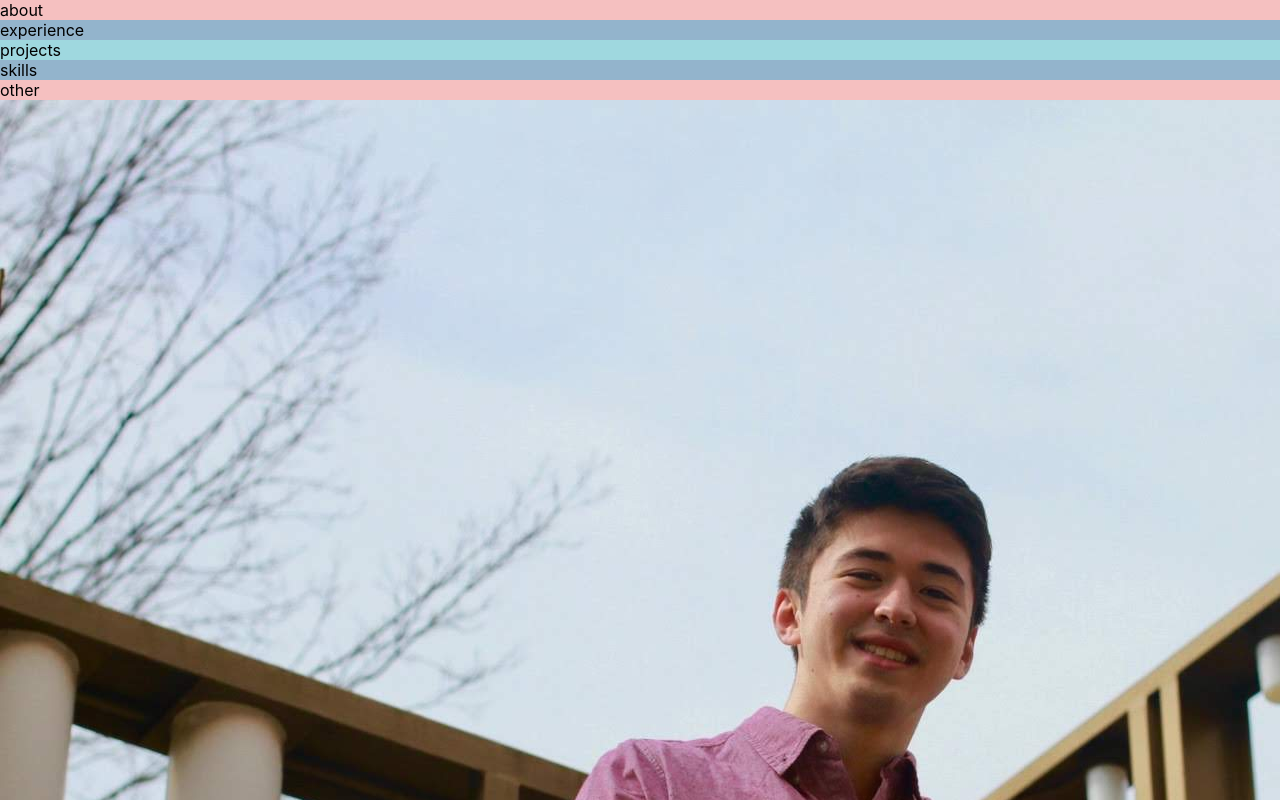
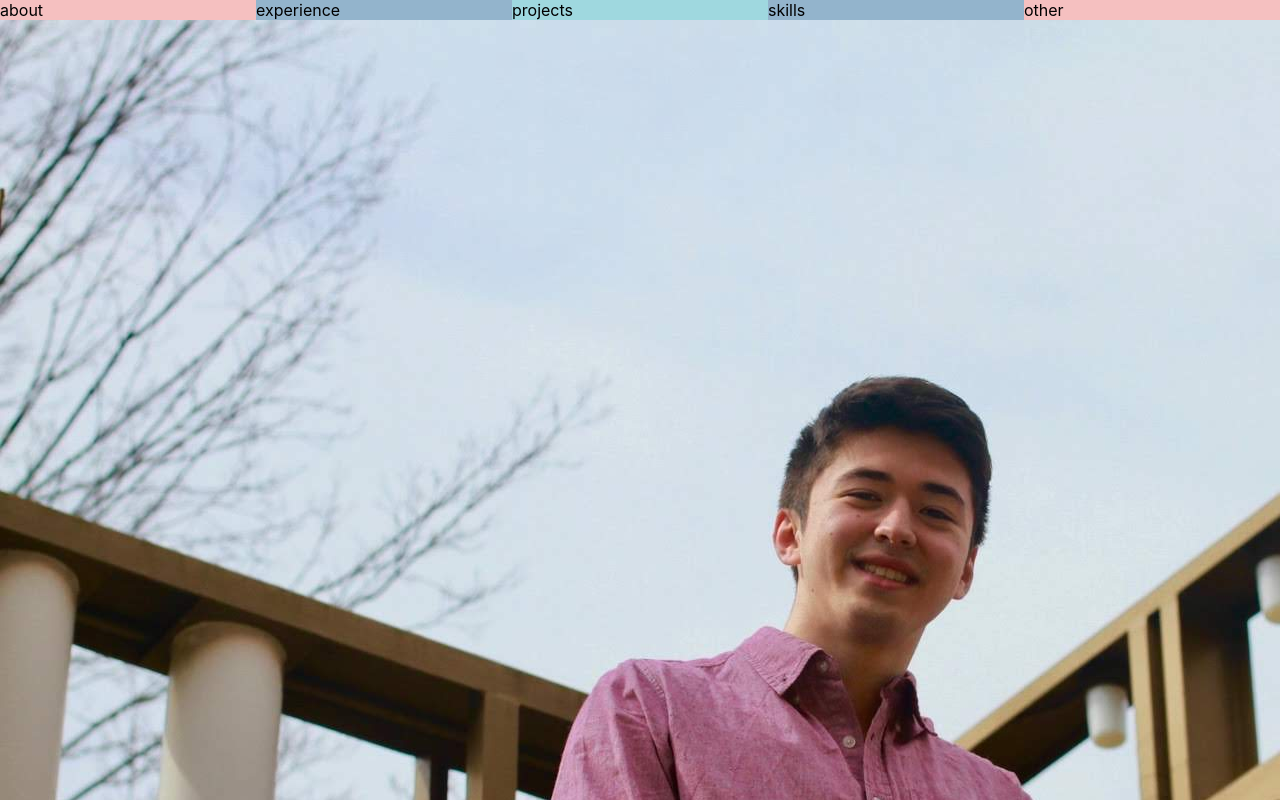
Before and after one commit to r-fameli/my-site, a React (Create React App) app: page / in a window 1280 px wide. Shown: the top 800 px of the page. Built offline with nearby package versions, Linux system fonts and the light colour scheme.

Commit message:
Commit before switching to new repository

```diff
--- a/src/App.js
+++ b/src/components/app/App.js
@@ -1,6 +1,5 @@
-import logo from './logo.svg';
-import './App.css';
-import HomePage from './components/pages/HomePage.js';
+import '../../css/App.css';
+import HomePage from '../pages/HomePage.js';
 
 function App() {
   return (
--- a/src/components/colorfulBar/ColoredBox.js
+++ b/src/components/colorfulBar/ColoredBox.js
@@ -1,4 +1,5 @@
 import React, { Component } from 'react';
+import '../../css/ColorfulBar.css'
 
 class ColoredBox extends Component {
     constructor(props) {
@@ -11,7 +12,7 @@ class ColoredBox extends Component {
 
     render() {
         return (
-            <div className="colored-box centered" style={{background: this.state.color}}>
+            <div className="ColoredBox" style={{background: this.state.color}}>
                 <text>{this.state.text}</text>
             </div>
         )
--- a/src/components/colorfulBar/ColorfulBar.js
+++ b/src/components/colorfulBar/ColorfulBar.js
@@ -1,5 +1,6 @@
 import React, { Component } from 'react';
 import ColoredBox from './ColoredBox';
+import '../../css/ColorfulBar.css'
 
 class ColorfulBar extends Component {
     constructor(props) {
@@ -10,7 +11,7 @@ class ColorfulBar extends Component {
     }
     render() {
         return (
-            <div className="colorful-bar">
+            <div className="ColorfulBar">
                 {this.state.sections.map(section =>
                     <ColoredBox text={section.text} color={section.color} />
                 )}
--- a/src/components/homePage/SectionContainer.js
+++ b/src/components/homePage/SectionContainer.js
@@ -1,6 +1,6 @@
 import React, { Component } from 'react';
 import StartSection from '../homePageSections/Start';
-import About from '../homePageSections/About';
+import AboutSection from '../homePageSections/About';
 import ExperienceSection from '../homePageSections/Experience';
 import ProjectsSection from '../homePageSections/Projects';
 import SkillsSection from '../homePageSections/Skills';
@@ -10,7 +10,7 @@ class SectionContainer extends Component {
         return (
             <div className={"section-container"}>
                 <StartSection />
-                <About />
+                <AboutSection />
                 <ProjectsSection />
                 <ExperienceSection />
                 <SkillsSection />
--- a/src/components/homePageSections/About.js
+++ b/src/components/homePageSections/About.js
@@ -1,6 +1,6 @@
 import React, { Component } from 'react';
 
-class About extends Component {
+class AboutSection extends Component {
     render() {
         return (
             <div className={"section"}>
@@ -12,4 +12,4 @@ class About extends Component {
 
     }
 }
-export default About;
+export default AboutSection;
--- a/src/components/pages/HomePage.js
+++ b/src/components/pages/HomePage.js
@@ -1,5 +1,5 @@
 import React, { useState } from 'react';
-import About from '../homePageSections/About';
+import AboutSection from '../homePageSections/About';
 import ExperienceSection from '../homePageSections/Experience';
 import ProjectsSection from '../homePageSections/Projects';
 import SkillsSection from '../homePageSections/Skills';
--- a/src/css/ColorfulBar.css
+++ b/src/css/ColorfulBar.css
@@ -0,0 +1,8 @@
+.ColorfulBar {
+    display:grid;
+    grid-template-columns: 1fr 1fr 1fr 1fr 1fr;
+}
+
+.ColoredBox {
+
+}
--- a/src/index.js
+++ b/src/index.js
@@ -1,7 +1,7 @@
 import React from 'react';
 import ReactDOM from 'react-dom';
 import './index.css';
-import App from './App';
+import App from './components/app/App';
 import reportWebVitals from './reportWebVitals';
 
 ReactDOM.render(
```
Also changed, not shown: src/css/App.css (renamed from src/App.css), src/css/Start.css (added).
